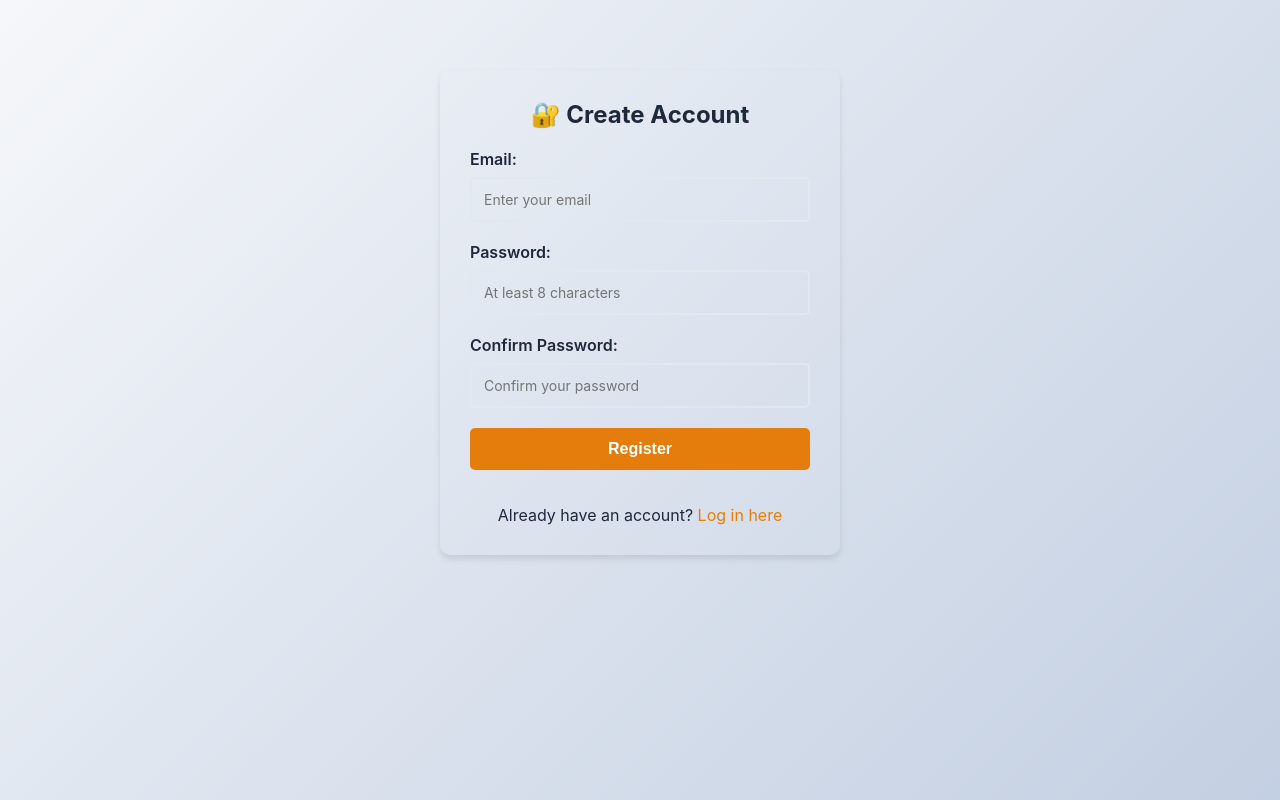
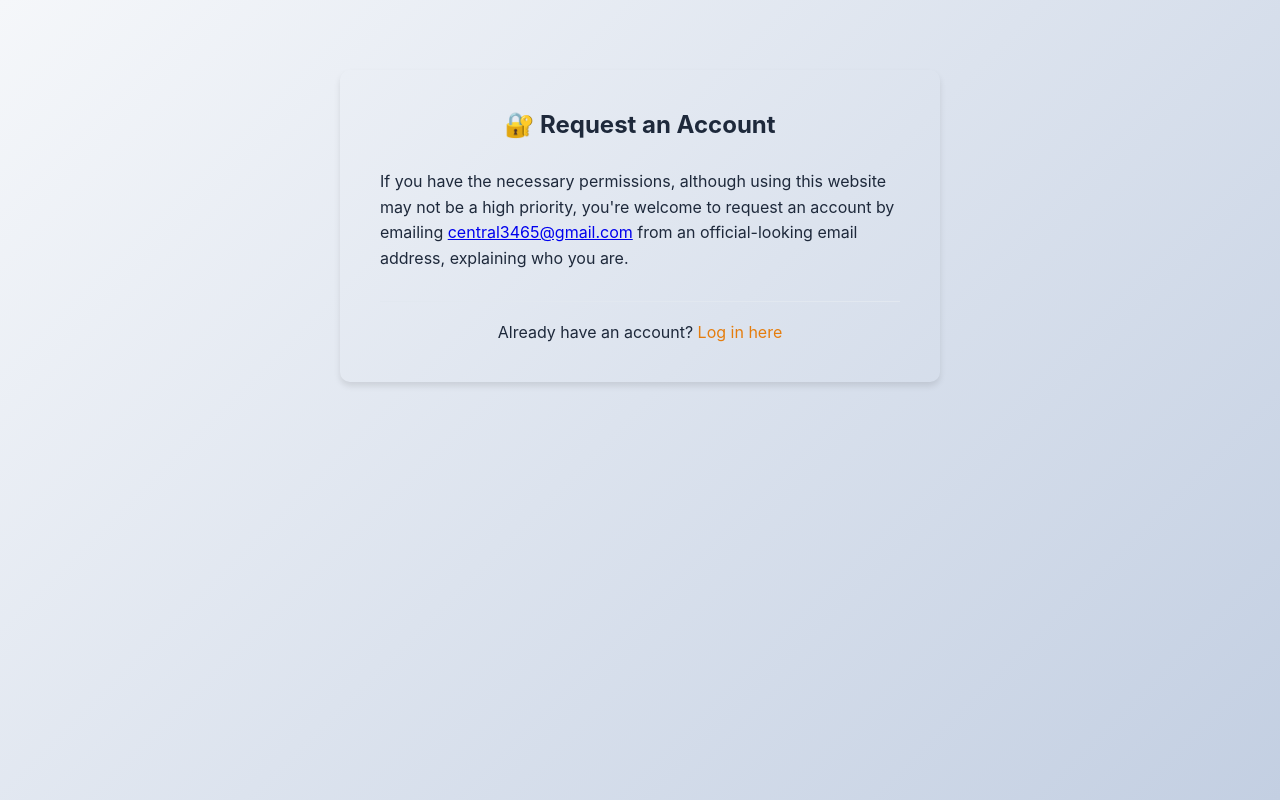
Before and after one commit to Central3465/curly-funicular, a Flask app: page /register in a window 1280 px wide. Run offline with Flask 3, Linux system fonts and the light colour scheme.

Commit message:
closed account registration

```diff
--- a/app.py
+++ b/app.py
@@ -182,49 +182,7 @@ def admin_page():
 
 @app.route('/api/register', methods=['POST'])
 def register():
-    if users_collection is None:
-        return jsonify({'error': 'Database connection failed'}), 500
-
-    data = request.get_json()
-    email = data.get('email', '').strip().lower()
-    password = data.get('password', '')
-    confirm_password = data.get('confirm_password', '')
-
-    # Validation
-    if not email or not password:
-        return jsonify({'error': 'Email and password are required'}), 400
-
-    if not validate_email(email):
-        return jsonify({'error': 'Invalid email format'}), 400
-
-    if len(password) < 8:
-        return jsonify({'error': 'Password must be at least 8 characters long'}), 400
-
-    if password != confirm_password:
-        return jsonify({'error': 'Passwords do not match'}), 400
-
-    # Check if user already exists
-    existing_user = users_collection.find_one({'email': email})
-    if existing_user:
-        return jsonify({'error': 'An account with this email already exists'}), 409
-
-    # Hash password
-    hashed_password = bcrypt.hashpw(password.encode('utf-8'), bcrypt.gensalt()).decode('utf-8')
-
-    # Create user
-    user_data = {
-        'email': email,
-        'password': hashed_password,
-        'created_at': datetime.now(),
-        'banned': False,
-        'ban_reason': None
-    }
-
-    try:
-        result = users_collection.insert_one(user_data)
-        return jsonify({'success': True, 'message': 'Registration successful. Please log in.'}), 201
-    except Exception as e:
-        return jsonify({'error': f'Registration failed: {str(e)}'}), 500
+    return jsonify({'error': 'Registration is disabled. Please email contact@bai.studio to request an account.'}), 403
 
 
 @app.route('/api/login', methods=['POST'])
--- a/templates/register.html
+++ b/templates/register.html
@@ -4,73 +4,43 @@
     <meta charset="UTF-8">
     <meta name="viewport" content="width=device-width, initial-scale=1.0">
     <meta name="color-scheme" content="light dark">
-    <title>Register - Cipher App</title>
+    <title>Request Account - Cipher App</title>
     <link rel="stylesheet" href="{{ url_for('static', filename='style.css') }}">
     <style>
-        .auth-container {
-            max-width: 400px;
+        .request-container {
+            max-width: 600px;
             margin: 50px auto;
-            padding: 30px;
+            padding: 40px;
             background: var(--bg-secondary);
             border-radius: 10px;
             box-shadow: 0 4px 6px rgba(0, 0, 0, 0.1);
         }
-        .auth-container h2 {
+        .request-container h2 {
             text-align: center;
-            margin-bottom: 20px;
+            margin-bottom: 30px;
         }
-        .form-group {
-            margin-bottom: 20px;
+        .request-container p {
+            line-height: 1.6;
+            color: var(--text-primary);
+            margin-bottom: 15px;
         }
-        .form-group label {
-            display: block;
-            margin-bottom: 8px;
+        .email-link {
+            text-align: center;
+            margin-top: 30px;
+        }
+        .email-link a {
+            color: var(--primary-color);
+            text-decoration: none;
             font-weight: 600;
         }
-        .input-field {
-            width: 100%;
-            padding: 12px;
-            border: 2px solid var(--border-color);
-            border-radius: 5px;
-            font-size: 14px;
-            background: var(--bg-primary);
-            color: var(--text-primary);
-        }
-        .btn {
-            width: 100%;
-            padding: 12px;
-            border: none;
-            border-radius: 5px;
-            font-size: 16px;
-            cursor: pointer;
-            transition: background-color 0.3s;
-        }
-        .btn-primary {
-            background: var(--primary-color);
-            color: white;
-        }
-        .btn-primary:hover {
-            background: var(--primary-hover);
-        }
-        .error-message {
-            background: #dc3545;
-            color: white;
-            padding: 10px;
-            border-radius: 5px;
-            margin-top: 10px;
-            display: none;
-        }
-        .success-message {
-            background: #28a745;
-            color: white;
-            padding: 10px;
-            border-radius: 5px;
-            margin-top: 10px;
-            display: none;
+        .email-link a:hover {
+            text-decoration: underline;
         }
         .auth-link {
             text-align: center;
-            margin-top: 20px;
+            margin-top: 30px;
+            padding-top: 20px;
+            border-top: 1px solid var(--border-color);
         }
         .auth-link a {
             color: var(--primary-color);
@@ -82,107 +52,14 @@
     </style>
 </head>
 <body>
-    <div class="auth-container">
-        <h2>🔐 Create Account</h2>
+    <div class="request-container">
+        <h2>🔐 Request an Account</h2>
 
-        <div id="error-message" class="error-message"></div>
-        <div id="success-message" class="success-message"></div>
-
-        <div class="form-group">
-            <label for="email-input">Email:</label>
-            <input type="email" id="email-input" class="input-field" placeholder="Enter your email" autocomplete="email">
-        </div>
-
-        <div class="form-group">
-            <label for="password-input">Password:</label>
-            <input type="password" id="password-input" class="input-field" placeholder="At least 8 characters" autocomplete="new-password">
-        </div>
-
-        <div class="form-group">
-            <label for="confirm-password-input">Confirm Password:</label>
-            <input type="password" id="confirm-password-input" class="input-field" placeholder="Confirm your password" autocomplete="new-password">
-        </div>
-
-        <button id="register-btn" class="btn btn-primary">Register</button>
+        <p>If you have the necessary permissions, although using this website may not be a high priority, you're welcome to request an account by emailing <a href="mailto:central3465@gmail.com">central3465@gmail.com</a> from an official-looking email address, explaining who you are.</p>
 
         <div class="auth-link">
             Already have an account? <a href="/login">Log in here</a>
         </div>
     </div>
-
-    <script>
-        document.getElementById('register-btn').addEventListener('click', async function() {
-            const email = document.getElementById('email-input').value.trim();
-            const password = document.getElementById('password-input').value;
-            const confirmPassword = document.getElementById('confirm-password-input').value;
-            const errorDiv = document.getElementById('error-message');
-            const successDiv = document.getElementById('success-message');
-            const registerBtn = document.getElementById('register-btn');
-
-            errorDiv.style.display = 'none';
-            successDiv.style.display = 'none';
-
-            if (!email) {
-                errorDiv.textContent = 'Please enter your email';
-                errorDiv.style.display = 'block';
-                return;
-            }
-
-            if (!password) {
-                errorDiv.textContent = 'Please enter a password';
-                errorDiv.style.display = 'block';
-                return;
-            }
-
-            if (password !== confirmPassword) {
-                errorDiv.textContent = 'Passwords do not match';
-                errorDiv.style.display = 'block';
-                return;
-            }
-
-            registerBtn.disabled = true;
-            registerBtn.textContent = 'Registering...';
-
-            try {
-                const response = await fetch('/api/register', {
-                    method: 'POST',
-                    headers: { 'Content-Type': 'application/json' },
-                    body: JSON.stringify({ email, password, confirm_password: confirmPassword })
-                });
-
-                const data = await response.json();
-
-                if (response.ok) {
-                    successDiv.textContent = data.message;
-                    successDiv.style.display = 'block';
-                    setTimeout(() => {
-                        window.location.href = '/login';
-                    }, 1500);
-                } else {
-                    errorDiv.textContent = data.error;
-                    errorDiv.style.display = 'block';
-                    registerBtn.disabled = false;
-                    registerBtn.textContent = 'Register';
-                }
-            } catch (error) {
-                errorDiv.textContent = 'Error: ' + error.message;
-                errorDiv.style.display = 'block';
-                registerBtn.disabled = false;
-                registerBtn.textContent = 'Register';
-            }
-        });
-
-        document.getElementById('email-input').addEventListener('keypress', function(e) {
-            if (e.key === 'Enter') document.getElementById('password-input').focus();
-        });
-
-        document.getElementById('password-input').addEventListener('keypress', function(e) {
-            if (e.key === 'Enter') document.getElementById('confirm-password-input').focus();
-        });
-
-        document.getElementById('confirm-password-input').addEventListener('keypress', function(e) {
-            if (e.key === 'Enter') document.getElementById('register-btn').click();
-        });
-    </script>
 </body>
 </html>
```
